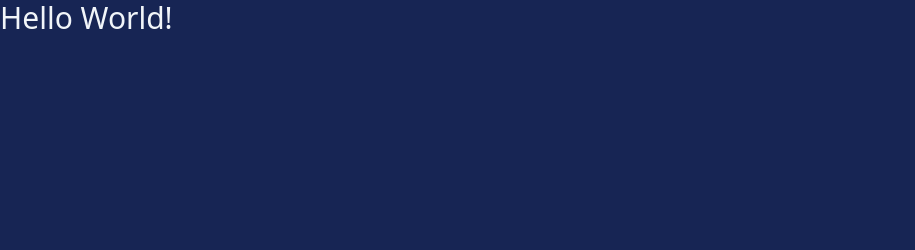
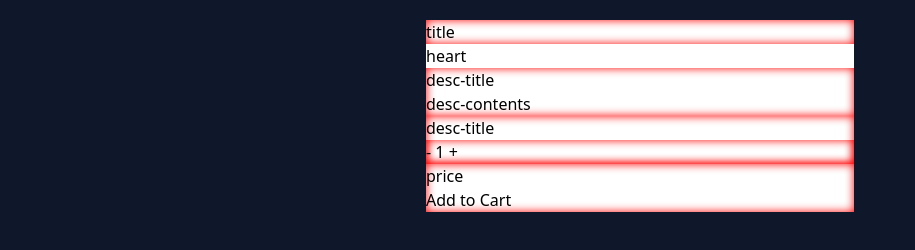
Before and after one commit to JSKangx/my-little-tiny-project, a website: page 01-purchasingDonuts/src/index.html in a window 1280 px wide. Shown: the whole page, without its empty margins (0-915 px from the left). Drawn offline with Linux system fonts and the light colour scheme.

Commit message:
purchasingDonuts 기본 마크업 구성

```diff
--- a/01-purchasingDonuts/src/index.html
+++ b/01-purchasingDonuts/src/index.html
@@ -6,7 +6,30 @@
     <link href="./styles/output.css" rel="stylesheet" />
     <title>Document</title>
   </head>
-  <body class="h-screen bg-blue-950">
-    <div class="text-3xl text-slate-100">Hello World!</div>
+  <body class="h-screen bg-slate-900">
+    <article class="w-[428px] mt-5 mx-auto bg-white">
+      <div>
+        <h1 class="shadow-shadow-my">title</h1>
+        <div>heart</div>
+        <div class="description shadow-shadow-my">
+          <span>desc-title</span>
+          <p>desc-contents</p>
+        </div>
+        <div class="description shadow-shadow-my">
+          <span>desc-title</span>
+          <div class="controls shadow-shadow-my">
+            <button>-</button>
+            <button>1</button>
+            <button>+</button>
+          </div>
+        </div>
+        <div class="footer shadow-shadow-my">
+          <span>price</span>
+          <div>
+            <button>Add to Cart</button>
+          </div>
+        </div>
+      </div>
+    </article>
   </body>
 </html>
--- a/01-purchasingDonuts/tailwind.config.js
+++ b/01-purchasingDonuts/tailwind.config.js
@@ -2,7 +2,11 @@
 module.exports = {
   content: ["./src/**/*.html"],
   theme: {
-    extend: {},
+    extend: {
+      boxShadow: {
+        "shadow-my": "inset 0 0 10px red",
+      },
+    },
   },
   plugins: [],
 };
```
Also changed, not shown: 01-purchasingDonuts/src/styles/output.css.
